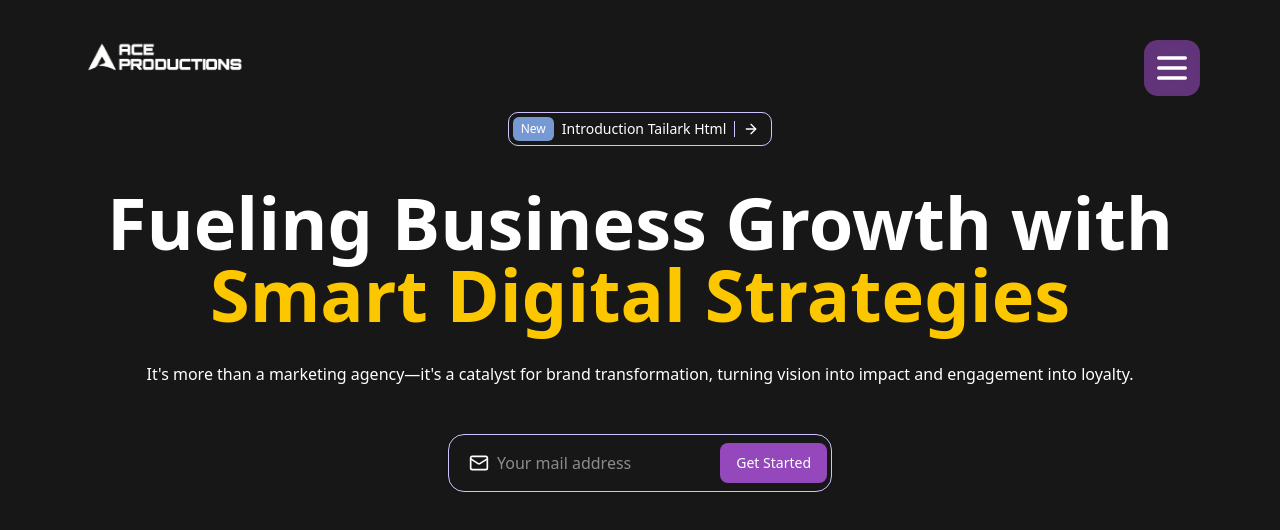
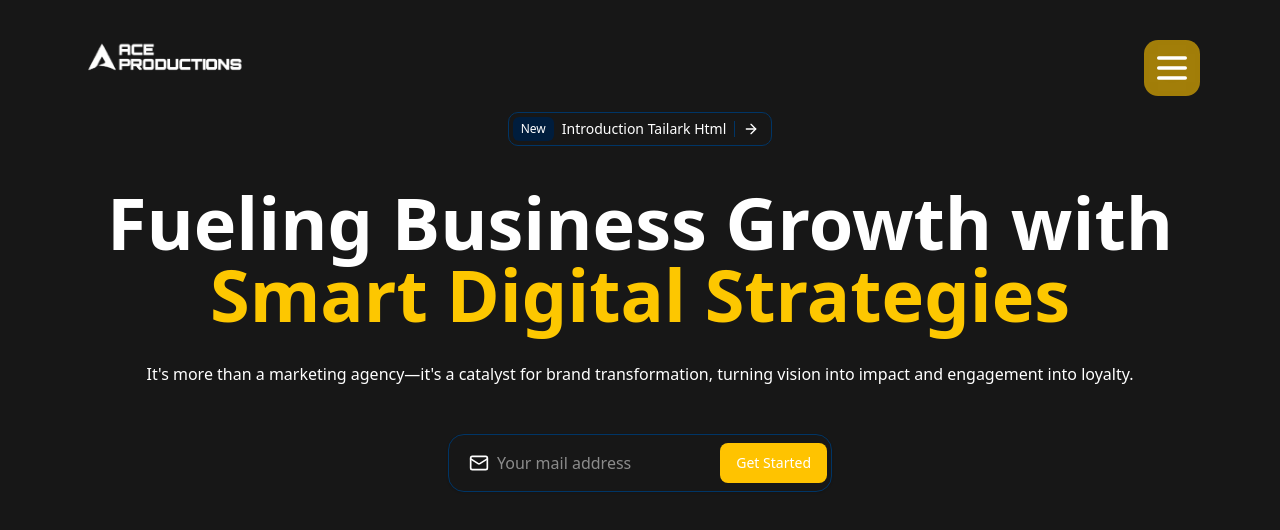
Before and after one commit to A-B-H-I-S-H-E-K-S-H-A-W/marketing-portfolio, a Next.js app: page / in a window 1280 px wide. Shown: the top 530 px of the page. Built offline with nearby package versions, Linux system fonts and the light colour scheme.

Commit message:
Updated colors accourding to the project

```diff
--- a/src/styles/globals.css
+++ b/src/styles/globals.css
@@ -7,25 +7,25 @@
   --background: #171717;
   --foreground: #ffffff;
 
-  --primary: #9448bc;
+  --primary: #ffc300;
   --primary-foreground: #ffffff;
 
-  --secondary: #3680ff;
+  --secondary: #003566;
   --secondary-foreground: #171717;
 
-  --muted: #7699d4;
+  --muted: #001d3d;
   --muted-foreground: #171717;
 
-  --accent: #90fcf9;
+  --accent: #ffd60a;
   --accent-foreground: #171717;
 
-  --destructive: #b15e6c;
+  --destructive: #ff0000;
 
-  --border: #cec2ff;
-  --input: #63b4d1;
-  --ring: #cf8ba9;
+  --border: #003566;
+  --input: #001d3d;
+  --ring: #000814;
 
-  --sidebar: #480355;
+  --sidebar: #003566;
   --sidebar-foreground: #ffffff;
 }
 
```
